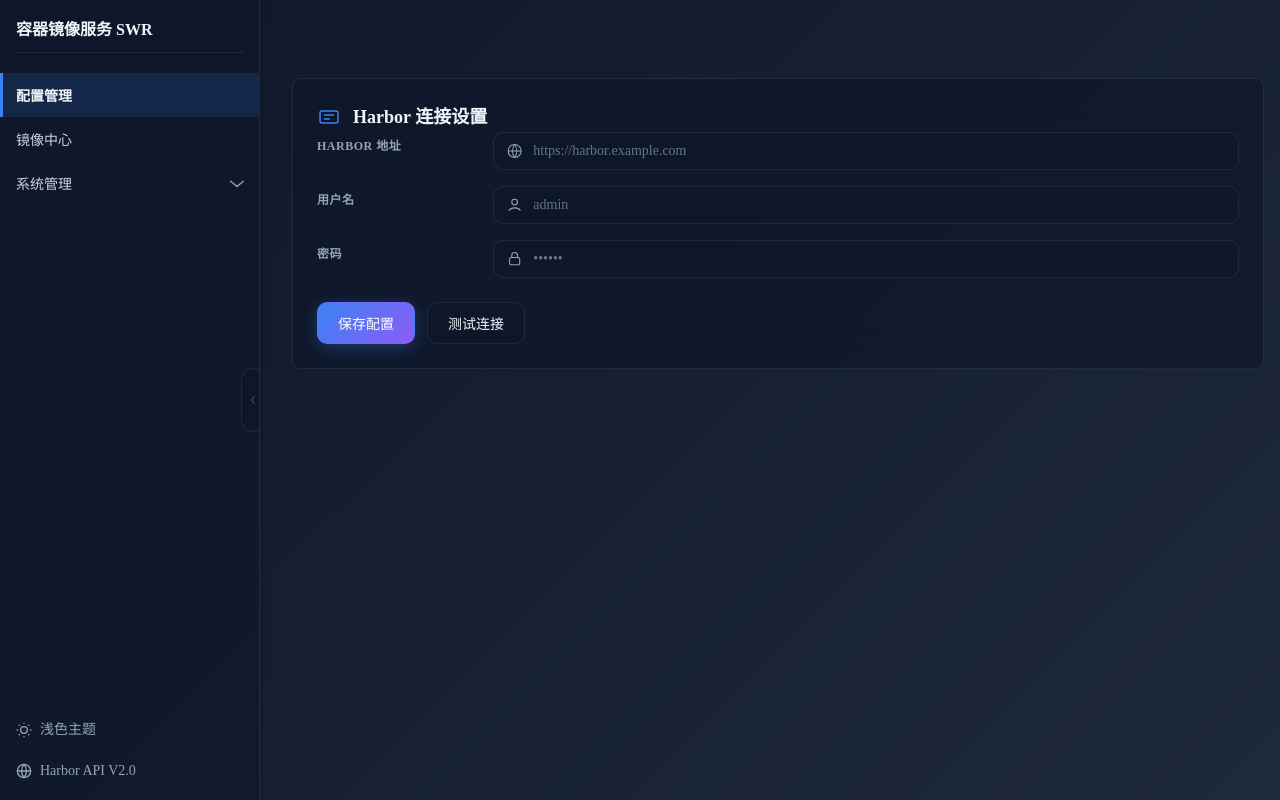
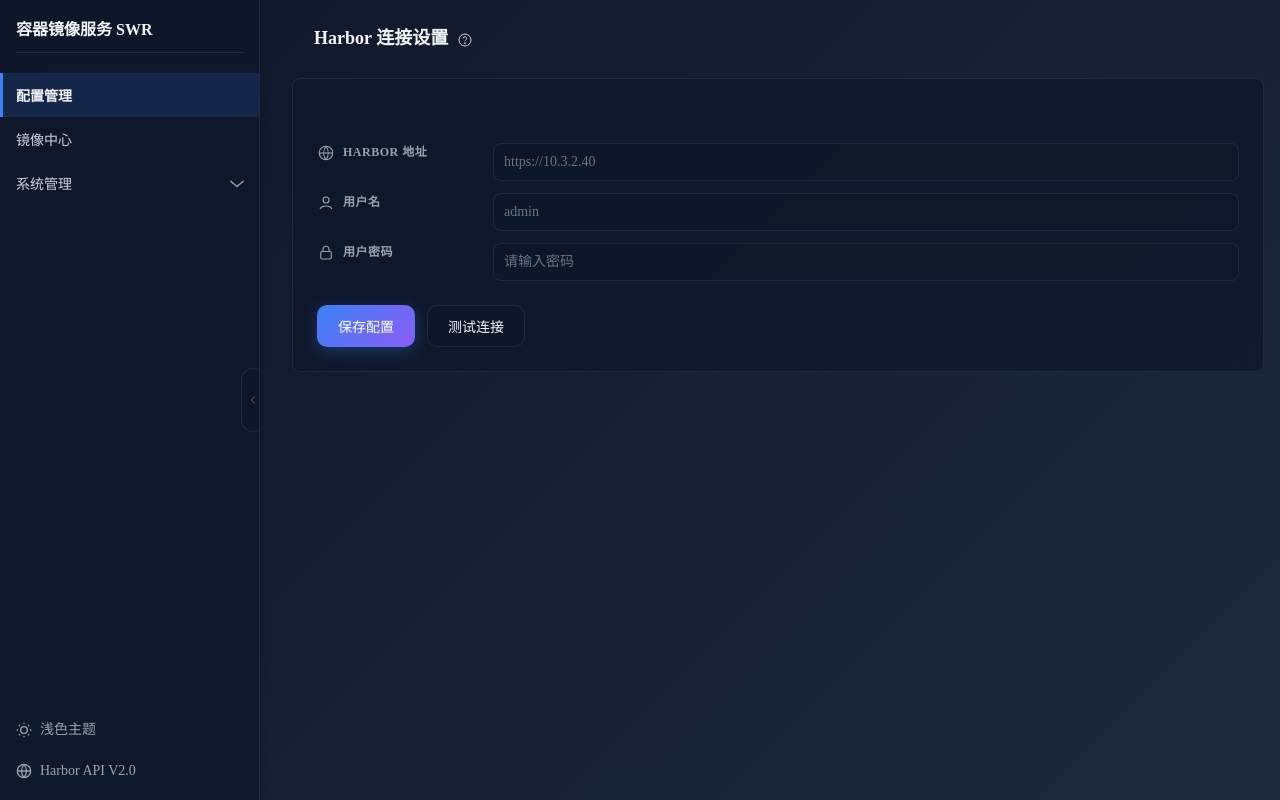
Before and after one commit to freemankevin/harbor-export-ui, a React (Vite) app: page / in a window 1280 px wide. Built offline with nearby package versions, Linux system fonts and the light colour scheme; no server answers.

Commit message:
[update]: 更新配置中心样式

```diff
--- a/src/pages/Explorer/ExplorerLayout.tsx
+++ b/src/pages/Explorer/ExplorerLayout.tsx
@@ -11,12 +11,12 @@
       backdropFilter: 'blur(20px)',
       border: '1px solid var(--border)',
       borderRadius: '16px',
-      minHeight: '700px',
+      height: 'calc(100vh - 130px)',
       display: 'flex',
       flexDirection: 'column',
       overflow: 'hidden',
       boxShadow: 'none',
-      margin: '78px 16px 16px 8px'
+      margin: '78px 16px 0 8px'
     }}>
       {/* 头部标签栏 */}
       <div style={{
--- a/src/pages/Explorer/RepositoryTable.tsx
+++ b/src/pages/Explorer/RepositoryTable.tsx
@@ -90,12 +90,18 @@
   }
 
   return (
-    <table style={{
+    <>
+    <style>{`
+      .repo-header th.th-sep { position: relative; }
+      .repo-header th.th-sep::after { content: ''; position: absolute; right: 0; top: 50%; transform: translateY(-50%); height: 66%; width: 1px; background: var(--border); }
+      .repo-table tbody tr:last-child td { border-bottom: 1px solid var(--border); }
+    `}</style>
+    <table className="repo-table" style={{
       width: '100%',
       borderCollapse: 'collapse',
       minWidth: '1000px'
     }}>
-      <thead style={{
+      <thead className="repo-header" style={{
         position: 'sticky',
         top: 0,
         background: 'var(--surface-hover)',
@@ -120,7 +126,7 @@
               style={{ cursor: 'pointer', width: '16px', height: '16px' }}
             />
           </th>
-          <th style={{
+          <th className="th-sep" style={{
             padding: '14px 16px',
             textAlign: 'left',
             fontSize: '12px',
@@ -132,7 +138,7 @@
           }}>
             镜像名称
           </th>
-          <th style={{
+          <th className="th-sep" style={{
             padding: '14px 16px',
             textAlign: 'left',
             fontSize: '12px',
@@ -144,7 +150,7 @@
           }}>
             镜像版本
           </th>
-          <th style={{
+          <th className="th-sep" style={{
             padding: '14px 16px',
             textAlign: 'center',
             fontSize: '12px',
@@ -156,7 +162,7 @@
           }}>
             类型
           </th>
-          <th style={{
+          <th className="th-sep" style={{
             padding: '14px 16px',
             textAlign: 'center',
             fontSize: '12px',
@@ -168,7 +174,7 @@
           }}>
             版本数量
           </th>
-          <th style={{
+          <th className="th-sep" style={{
             padding: '14px 16px',
             textAlign: 'center',
             fontSize: '12px',
@@ -275,12 +281,8 @@
                   borderRadius: '6px',
                   fontSize: '12px',
                   fontWeight: 500,
-                  background: projects.find(p => p.name === selectedProject)?.public
-                    ? 'rgba(16, 185, 129, 0.15)'
-                    : 'rgba(239, 68, 68, 0.15)',
-                  color: projects.find(p => p.name === selectedProject)?.public
-                    ? '#6ee7b7'
-                    : '#fca5a5'
+                  background: 'rgba(59, 130, 246, 0.1)',
+                  color: '#3b82f6'
                 }}>
                   {projects.find(p => p.name === selectedProject)?.public ? '公开' : '私有'}
                 </span>
@@ -343,5 +345,6 @@
         })}
       </tbody>
     </table>
+    </>
   )
 }
--- a/src/pages/Explorer/index.tsx
+++ b/src/pages/Explorer/index.tsx
@@ -63,7 +63,7 @@
           <DownloadProgress downloading={downloading} progress={progress} />
 
           {/* 镜像表格 */}
-          <div style={{ flex: 1, overflowY: 'auto', overflowX: 'auto' }}>
+          <div style={{ flex: 1, overflowY: 'auto', overflowX: 'auto', borderBottom: '1px solid var(--border)' }}>
             <RepositoryTable
               selectedProject={selectedProject}
               loading={loading}
--- a/src/pages/OpsLogs.tsx
+++ b/src/pages/OpsLogs.tsx
@@ -153,7 +153,7 @@
           )}
         </div>
       </div>
-      <div className="panel" style={{ display: 'flex', flexDirection: 'column', padding: 0, position: 'relative', zIndex: 1, height: 800, overflow: 'hidden', borderRadius: 0 }}>
+      <div className="panel" style={{ display: 'flex', flexDirection: 'column', padding: 0, position: 'relative', zIndex: 1, height: 800, overflow: 'hidden', borderRadius: '16px' }}>
         <div style={{ padding: '16px 24px 0' }}>
         <div style={{ display: 'flex', gap: 12 }}>
             <div style={{
--- a/src/pages/Settings.tsx
+++ b/src/pages/Settings.tsx
@@ -1,4 +1,4 @@
-import { useEffect, useState } from 'react'
+import { useEffect, useState, useRef } from 'react'
 import type { HarborConfig } from '../store/config'
 import { loadConfig, saveConfig } from '../store/config'
 // 移除个人信息模块
@@ -10,6 +10,8 @@
   const [saving, setSaving] = useState(false)
   const [testing, setTesting] = useState(false)
   const [result, setResult] = useState<TestResult | null>(null)
+  const [showHelp, setShowHelp] = useState(false)
+  const hideTimer = useRef<number | null>(null)
   // 已移除个人信息模块
 
   useEffect(() => {
@@ -46,43 +48,68 @@
   }
 
   return (
-    <div className="panel" style={{ padding: 24 }}>
-      <div style={{ display:'flex', alignItems:'center', justifyContent:'space-between' }}>
-        <div style={{ display:'flex', alignItems:'center', gap:12 }}>
-          <svg width="24" height="24" viewBox="0 0 24 24" fill="none" stroke="currentColor" strokeWidth="1.5" style={{ color:'var(--primary)' }}>
-            <rect x="3" y="6" width="18" height="12" rx="2"/>
-            <path d="M7 10h10M7 14h6"/>
+    <div style={{ position: 'relative' }}>
+      <div style={{ position: 'absolute', left: 30, top: 24, zIndex: 3, display: 'flex', alignItems: 'center', gap: 8 }}>
+        <h2 style={{ fontSize: 18, fontWeight: 700, margin: 0, color: 'var(--text-primary)' }}>Harbor 连接设置</h2>
+        <div
+          onMouseEnter={() => { if (hideTimer.current) { clearTimeout(hideTimer.current); hideTimer.current = null } setShowHelp(true) }}
+          onMouseLeave={() => { hideTimer.current = window.setTimeout(() => setShowHelp(false), 150) }}
+          style={{ position: 'relative', marginTop: 3, width: 18, height: 18, borderRadius: '50%', display: 'flex', alignItems: 'center', justifyContent: 'center', cursor: 'pointer', color: 'var(--text-secondary)', background: 'transparent' }}
+          aria-label="帮助"
+        >
+          <svg width="16" height="16" viewBox="0 0 24 24" fill="none" stroke="currentColor" strokeWidth="1.5" style={{ display: 'block' }}>
+            <circle cx="12" cy="12" r="9" />
+            <path d="M9.5 9.5a2.5 2.5 0 1 1 4.9.8c0 1.7-2.4 1.7-2.4 3.2" />
+            <circle cx="12" cy="16.5" r="0.75" />
           </svg>
-          <h2 style={{ fontSize:18, fontWeight:700, margin:0, color:'var(--text-primary)' }}>Harbor 连接设置</h2>
+          {showHelp && (
+            <div
+              onMouseEnter={() => { if (hideTimer.current) { clearTimeout(hideTimer.current); hideTimer.current = null } }}
+              onMouseLeave={() => { hideTimer.current = window.setTimeout(() => setShowHelp(false), 150) }}
+              style={{ position: 'absolute', top: '50%', left: 32, transform: 'translateY(-50%)', background: 'var(--surface)', border: '1px solid var(--border)', borderRadius: 16, padding: '10px 14px', boxShadow: '0 8px 20px rgba(0,0,0,0.08)', color: 'var(--text-primary)', lineHeight: 1.6, whiteSpace: 'nowrap', zIndex: 4 }}
+            >
+              <span style={{ fontSize: 12 }}>配置并管理远程 Harbor 仓库连接</span>
+              <div style={{ position: 'absolute', left: -6, top: '50%', transform: 'translateY(-50%) rotate(45deg)', width: 10, height: 10, background: 'var(--surface)', borderLeft: '1px solid var(--border)', borderBottom: '1px solid var(--border)' }}></div>
+            </div>
+          )}
         </div>
       </div>
+      <div className="panel" style={{ padding: 24, paddingTop: 64 }}>
 
-      <div className="form" style={{ gridTemplateColumns:'160px 1fr' }}>
-        <label htmlFor="harborUrl" style={{ alignSelf:'center' }}>Harbor 地址</label>
-        <div style={{ display:'flex', alignItems:'center', gap:10, border:'1px solid var(--border)', borderRadius:10, padding:'0 12px', background:'var(--surface)' }}>
+      <div className="form" style={{ gridTemplateColumns:'160px 1fr', rowGap: 12 }}>
+        <label htmlFor="harborUrl" style={{ display:'flex', alignItems:'center', gap:8 }}>
           <svg width="18" height="18" viewBox="0 0 24 24" fill="none" stroke="currentColor" strokeWidth="1.5" style={{ color:'var(--text-muted)' }}>
             <circle cx="12" cy="12" r="9"></circle>
             <line x1="3" y1="12" x2="21" y2="12"></line>
             <path d="M12 3a15.3 15.3 0 0 1 0 18"></path>
             <path d="M12 3a15.3 15.3 0 0 0 0 18"></path>
           </svg>
-          <input id="harborUrl" placeholder="https://harbor.example.com" value={cfg.harborUrl} onChange={(e) => onChange('harborUrl', e.target.value)} style={{ border:'none', outline:'none', background:'transparent', padding:'10px 0' }} />
+          <span>Harbor 地址</span>
+        </label>
+        <div style={{ display:'flex', alignItems:'center', gap:8, border:'1px solid var(--border)', borderRadius:8, padding:'0 10px', background:'var(--surface)' }}>
+          <input id="harborUrl" placeholder="https://10.3.2.40" value={cfg.harborUrl} onChange={(e) => onChange('harborUrl', e.target.value)} style={{ border:'none', outline:'none', background:'transparent', padding:'10px 0', flex:1 }} />
         </div>
 
-        <label htmlFor="username" style={{ alignSelf:'center' }}>用户名</label>
-        <div style={{ display:'flex', alignItems:'center', gap:10, border:'1px solid var(--border)', borderRadius:10, padding:'0 12px', background:'var(--surface)' }}>
+        <label htmlFor="username" style={{ display:'flex', alignItems:'center', gap:8 }}>
           <svg width="18" height="18" viewBox="0 0 24 24" fill="none" stroke="currentColor" strokeWidth="1.5" style={{ color:'var(--text-muted)' }}>
-            <circle cx="12" cy="8" r="4"/><path d="M4 20c2-4 6-4 8-4s6 0 8 4"/>
+            <circle cx="12" cy="8" r="4"/>
+            <path d="M4 20c2-4 6-4 8-4s6 0 8 4"/>
           </svg>
-          <input id="username" placeholder="admin" value={cfg.username} onChange={(e) => onChange('username', e.target.value)} style={{ border:'none', outline:'none', background:'transparent', padding:'10px 0' }} />
+          <span>用户名</span>
+        </label>
+        <div style={{ display:'flex', alignItems:'center', gap:8, border:'1px solid var(--border)', borderRadius:8, padding:'0 10px', background:'var(--surface)' }}>
+          <input id="username" placeholder="admin" value={cfg.username} onChange={(e) => onChange('username', e.target.value)} style={{ border:'none', outline:'none', background:'transparent', padding:'10px 0', flex:1 }} />
         </div>
 
-        <label htmlFor="password" style={{ alignSelf:'center' }}>密码</label>
-        <div style={{ display:'flex', alignItems:'center', gap:10, border:'1px solid var(--border)', borderRadius:10, padding:'0 12px', background:'var(--surface)' }}>
+        <label htmlFor="password" style={{ display:'flex', alignItems:'center', gap:8 }}>
           <svg width="18" height="18" viewBox="0 0 24 24" fill="none" stroke="currentColor" strokeWidth="1.5" style={{ color:'var(--text-muted)' }}>
-            <rect x="5" y="10" width="14" height="10" rx="2"/><path d="M8 10V7a4 4 0 1 1 8 0v3"/>
+            <rect x="5" y="10" width="14" height="10" rx="2"/>
+            <path d="M8 10V7a4 4 0 1 1 8 0v3"/>
           </svg>
-          <input id="password" type="password" placeholder="••••••" value={cfg.password} onChange={(e) => onChange('password', e.target.value)} style={{ border:'none', outline:'none', background:'transparent', padding:'10px 0' }} />
+          <span>用户密码</span>
+        </label>
+        <div style={{ display:'flex', alignItems:'center', gap:8, border:'1px solid var(--border)', borderRadius:8, padding:'0 10px', background:'var(--surface)' }}>
+          <input id="password" type="password" placeholder="请输入密码" value={cfg.password} onChange={(e) => onChange('password', e.target.value)} style={{ border:'none', outline:'none', background:'transparent', padding:'10px 0', flex:1 }} />
         </div>
       </div>
       <div className="actions">
@@ -108,5 +135,6 @@
         </div>
       )}
     </div>
+    </div>
   )
 }
```
